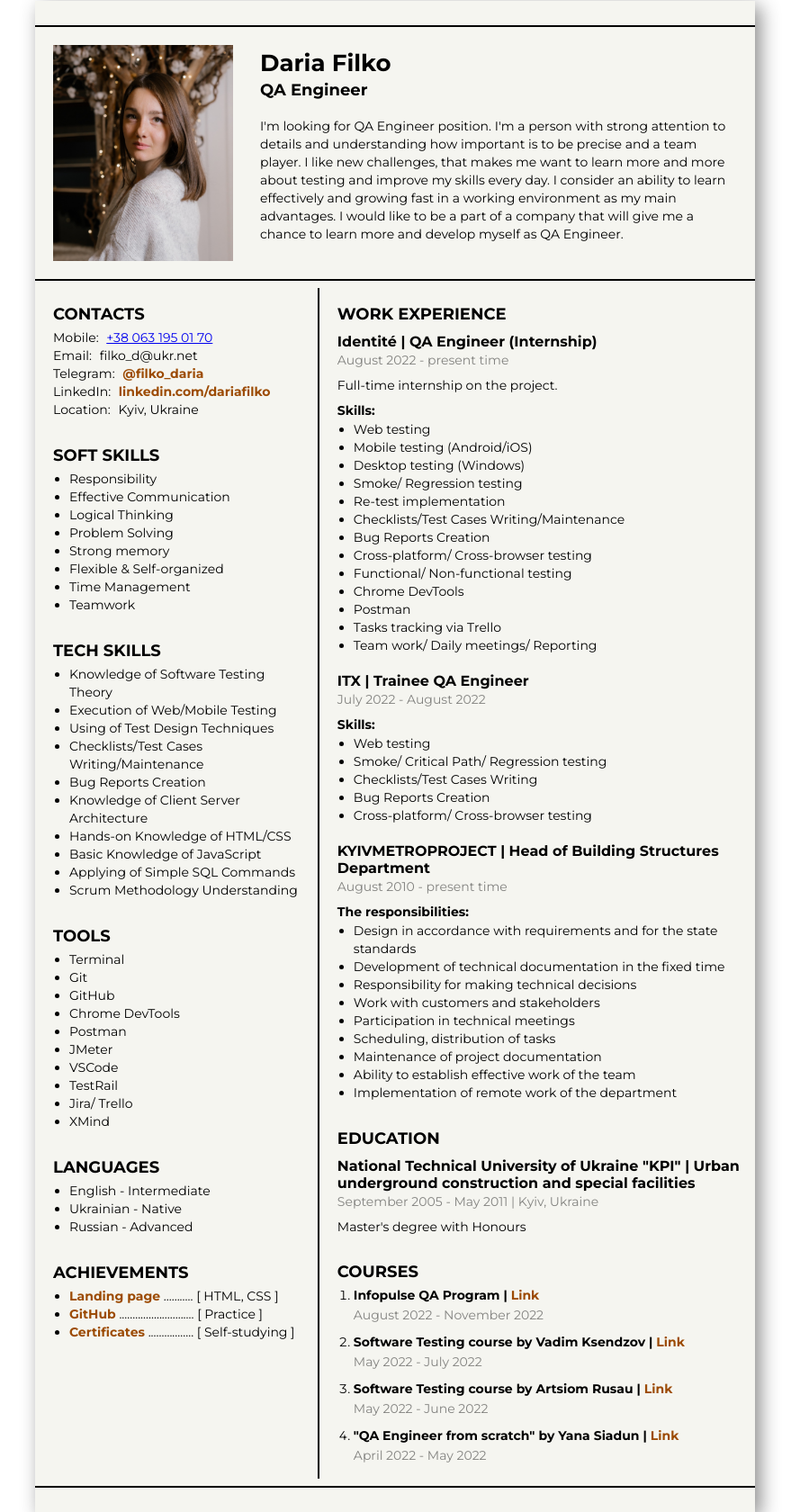
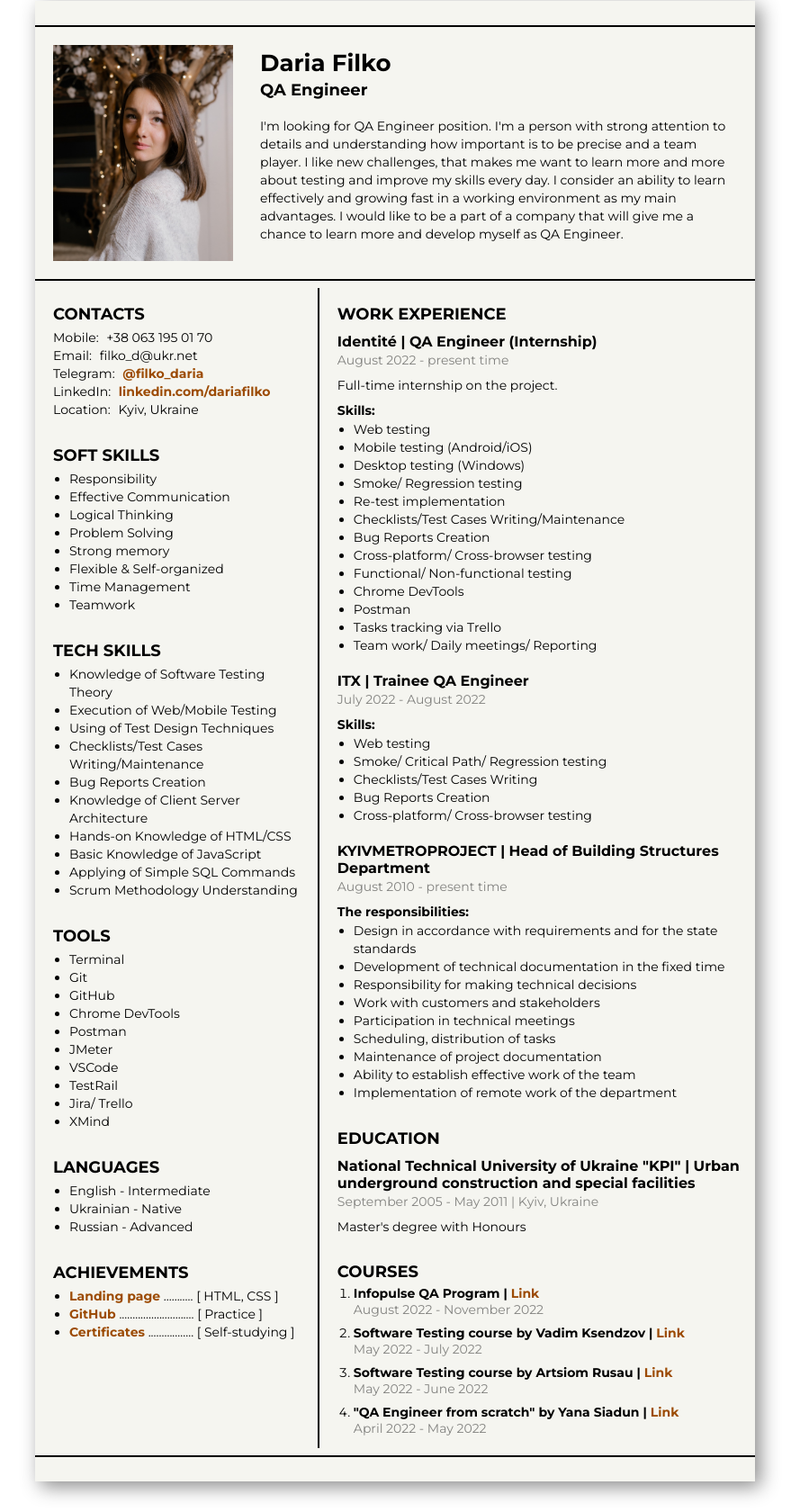
Before and after one commit to filkodaria/6_HTML_CSS, a plain HTML site: page index.html in a window 1280 px wide. Shown: the part 39-1719 px from the top of the page at 90% size, without its empty margins (201-1090 px from the left). Drawn offline with Linux system fonts and the light colour scheme.

Commit message:
style.css edited

```diff
--- a/css/style.css
+++ b/css/style.css
@@ -64,6 +64,10 @@ li {
 	font-weight: 400;
 	color: #000;
 	line-height: 20px;
+}
+
+.li_courses {
+	line-height: 16px;
 }
 
 .list_orient {
@@ -150,6 +154,8 @@ li {
 	padding-left: 20px;
 	padding-right: 10px;
 	color: #000;
+	font-size: 14px;
+	font-weight: 400;
 }
 
 
@@ -161,6 +167,8 @@ li {
 	width: 300px;
 	padding-left: 20px;
 	padding-right: 10px;
+	font-size: 14px;
+	font-weight: 400;
 }
 
 .contacts_division {
@@ -184,6 +192,13 @@ li {
 	text-decoration: none;
 }
 
+.contact_mobile {
+	color: #000;
+	font-size: 14px;
+	font-weight: 400;
+	text-decoration: none;
+}
+
 .general_link {
 	color: #9c4b04;
 	font-size: 14px;
```
